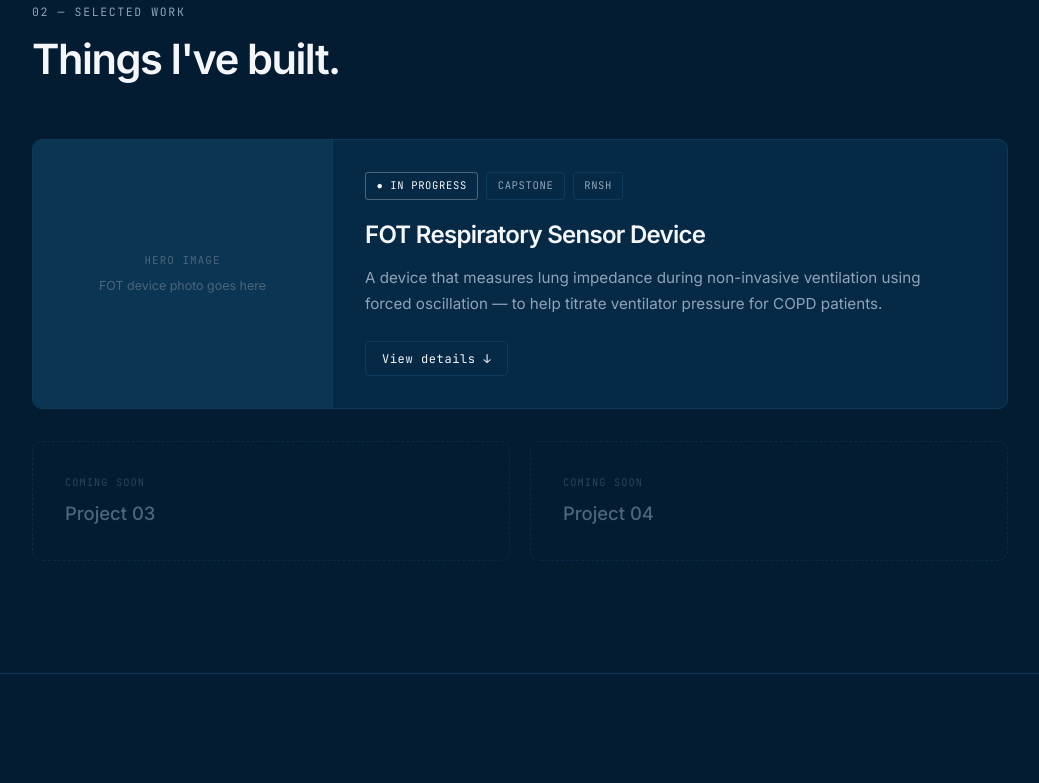
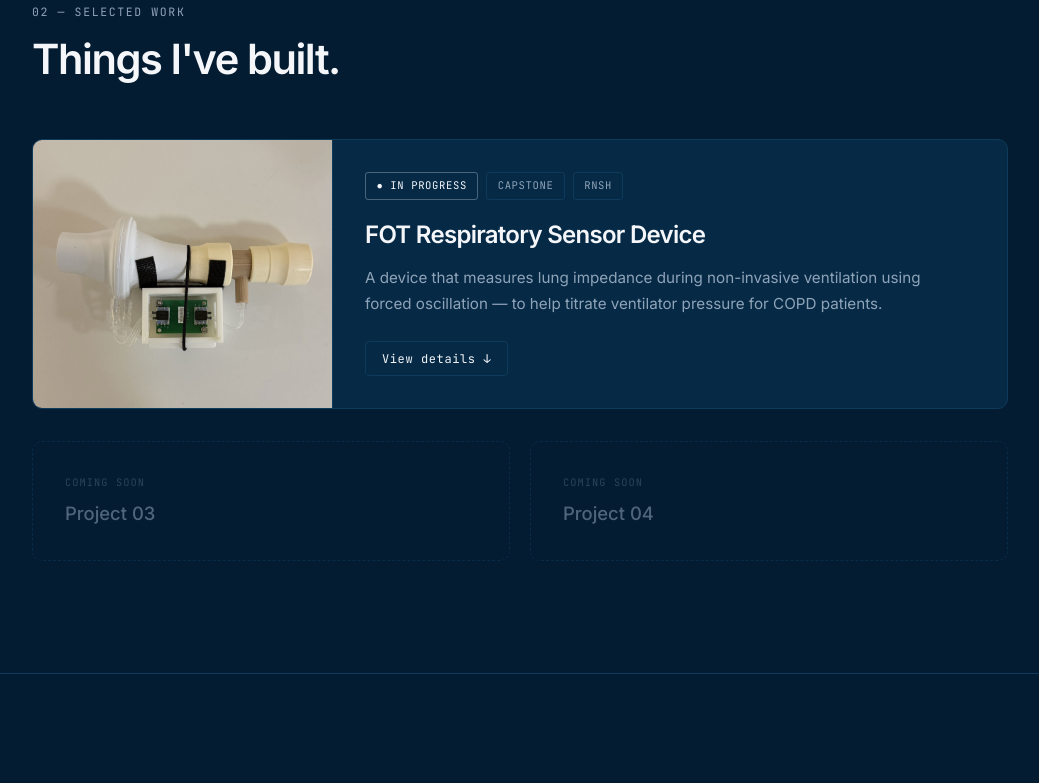
Before and after one commit to KyawGyi12121212/Portfolio, a plain HTML site: page index.html in a window 1280 px wide. Shown: the part 1674-2457 px from the top of the page, without its empty margins (120-1159 px from the left). Drawn offline with Linux system fonts and the light colour scheme.

Commit message:
added FOT project photos

```diff
--- a/index.html
+++ b/index.html
@@ -103,10 +103,7 @@
     <!-- PROJECT CARD 1 -->
     <article class="pcard">
       <div class="pcard-media">
-        <div class="pcard-img-placeholder">
-          <span>HERO IMAGE</span>
-          <p>FOT device photo goes here</p>
-        </div>
+        <img src="images/sensor.jpg" alt="FOT sensor PCB mounted in 3D-printed housing" class="pcard-img">
       </div>
       <div class="pcard-content">
         <div class="pcard-tags">
@@ -143,8 +140,8 @@
               <span class="spec-val">Rejected an on-board I²C ADC — sequential reads would corrupt the phase measurement. Analog simultaneous sampling keeps both channels coherent.</span>
             </div>
             <div class="mini-gallery">
-              <div class="mini-img"><span>PCB</span></div>
-              <div class="mini-img"><span>CAD</span></div>
+              <div class="mini-img"><img src="images/sensor.jpg" alt="Sensor PCB and housing"></div>
+              <div class="mini-img"><img src="images/cad.jpg" alt="Speaker and equalizer tube setup"></div>
               <div class="mini-img"><span>Build</span></div>
             </div>
           </div>
--- a/style.css
+++ b/style.css
@@ -145,6 +145,7 @@ h2 {
 }
 .pcard-img-placeholder span { font-family: var(--mono); font-size: 0.68rem; color: var(--text-dim); letter-spacing: 0.1em; }
 .pcard-img-placeholder p { font-size: 0.78rem; color: var(--text-dim); }
+.pcard-img { display: block; width: 100%; height: 100%; min-height: 260px; max-width: 100%; object-fit: cover; }
 .pcard-content { padding: 2rem; }
 .pcard-tags { display: flex; gap: 0.5rem; margin-bottom: 1rem; flex-wrap: wrap; }
 .tag {
@@ -175,6 +176,7 @@ h3 { font-size: 1.5rem; font-weight: 600; letter-spacing: -0.03em; margin-bottom
   display: flex; align-items: center; justify-content: center;
 }
 .mini-img span { font-family: var(--mono); font-size: 0.65rem; color: var(--text-dim); letter-spacing: 0.08em; }
+.mini-img img { display: block; width: 100%; height: 100%; max-width: 100%; object-fit: cover; border-radius: 5px; }
 
 /* upcoming */
 .soon-row { display: grid; grid-template-columns: 1fr 1fr; gap: 1.25rem; margin-top: 1rem; }
```
Also changed, not shown: images/cad.jpg (added), images/sensor.jpg (added), 1 other file.
